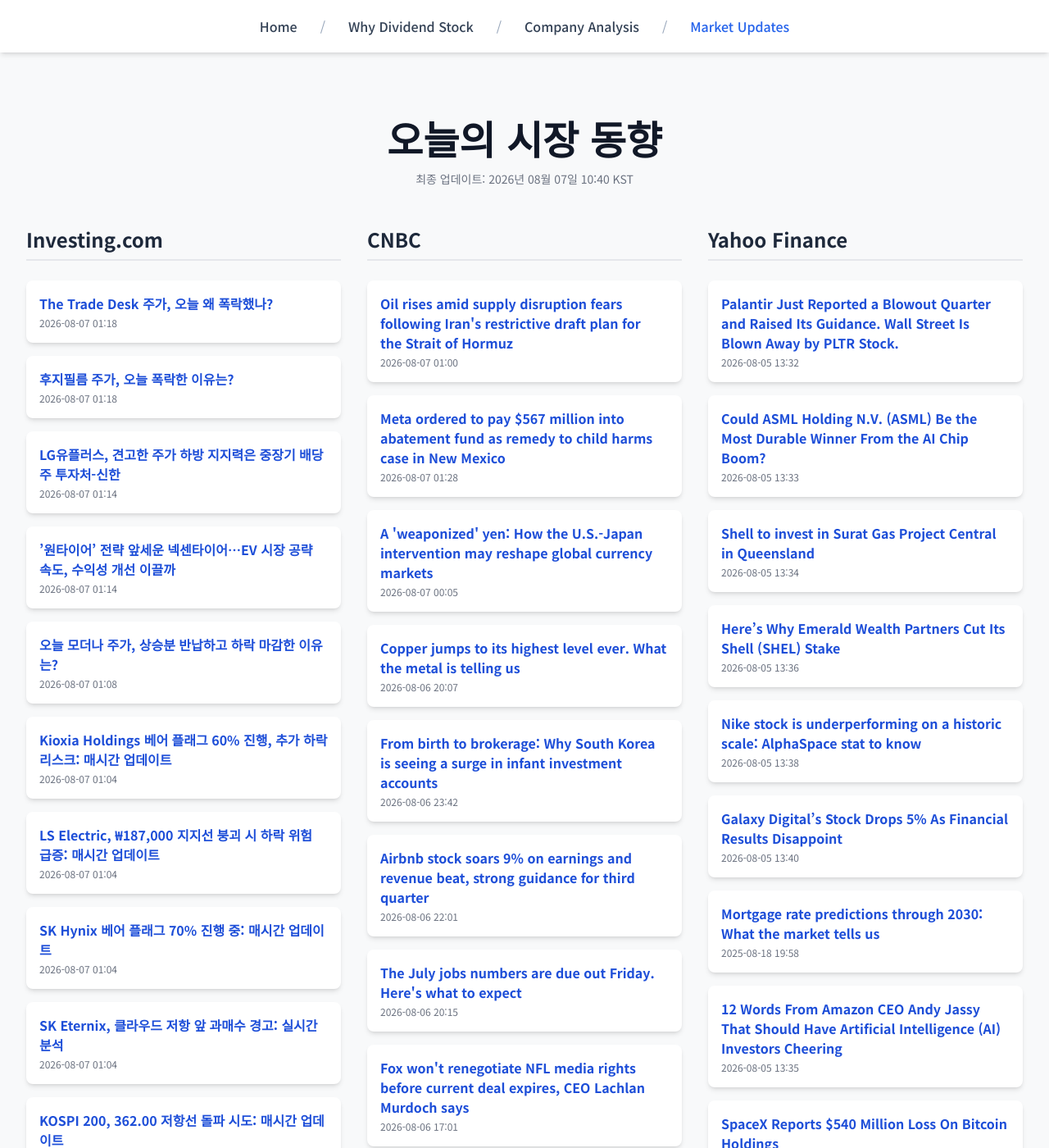
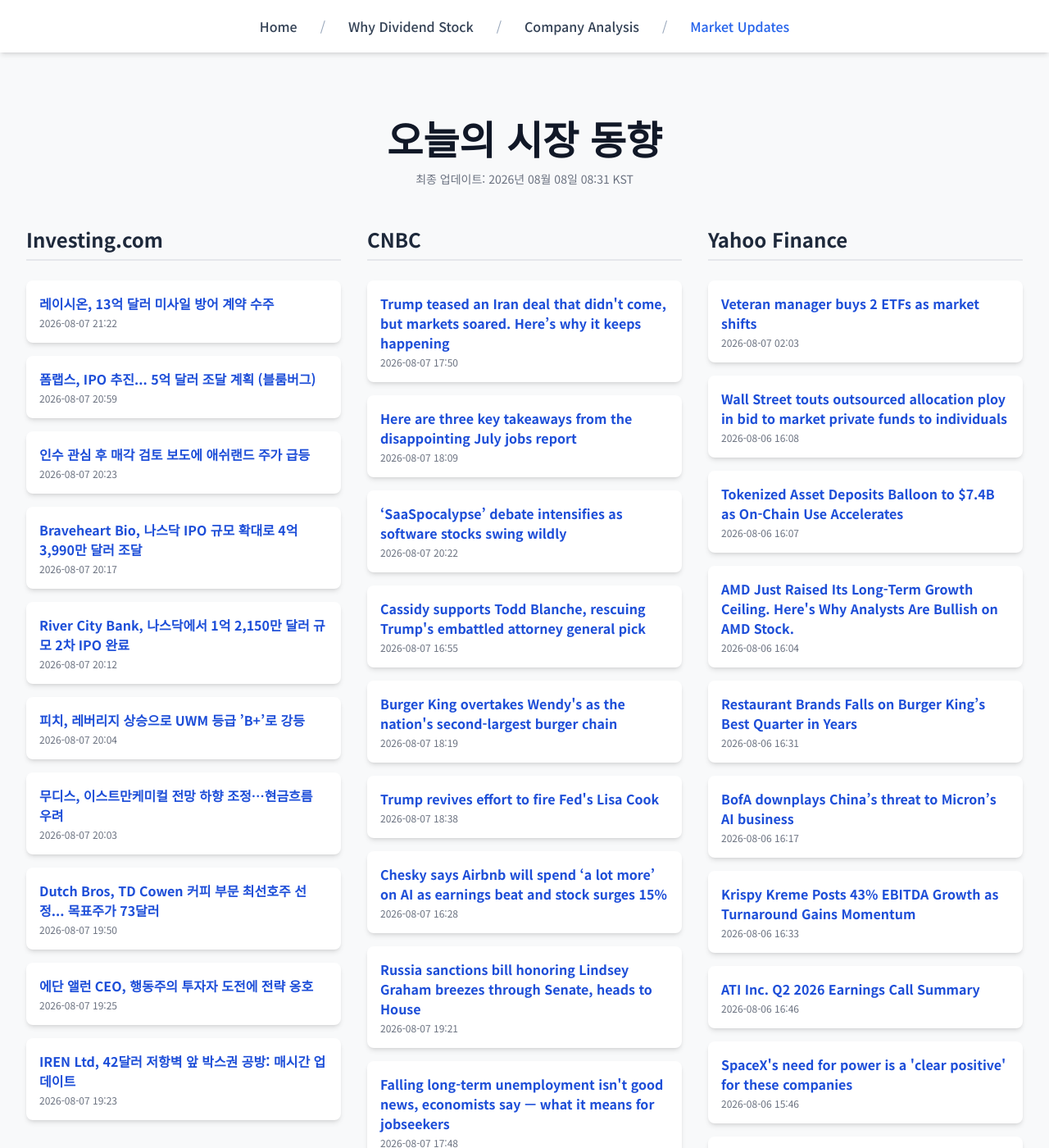
Before and after one commit to Kay-Hwang/my-company-analysis, a Jekyll site: the page built from market-updates.html, in a window 1280 px wide and 1400 px high. Shown: the whole window at 82% size. Built offline with Jekyll 4.4.1, drawn with Linux system fonts in a browser that asks for light colours; nearby versions of some CDN libraries; a script that is not in the unit is left out; some of the changed text lies outside the part shown.

Commit message:
Update daily data

```diff
--- a/_data/latest_data.json
+++ b/_data/latest_data.json
@@ -1,190 +1,190 @@
 {
-  "lastUpdated": "2026년 08월 07일 10:40 KST",
+  "lastUpdated": "2026년 08월 08일 08:31 KST",
   "news": {
     "investing": [
       {
-        "title": "The Trade Desk 주가, 오늘 왜 폭락했나?",
-        "link": "https://kr.investing.com/news/stock-market-news/article-93CH-2051600",
-        "pubDate": "2026-08-07 01:18:33",
-        "summary": "The Trade Desk 주가, 오늘 왜 폭락했나?"
+        "title": "레이시온, 13억 달러 미사일 방어 계약 수주",
+        "link": "https://kr.investing.com/news/stock-market-news/article-93CH-2052947",
+        "pubDate": "2026-08-07 21:22:22",
+        "summary": "레이시온, 13억 달러 미사일 방어 계약 수주"
       },
       {
-        "title": "후지필름 주가, 오늘 폭락한 이유는?",
-        "link": "https://kr.investing.com/news/stock-market-news/article-93CH-2051599",
-        "pubDate": "2026-08-07 01:18:27",
-        "summary": "후지필름 주가, 오늘 폭락한 이유는?"
+        "title": "폼랩스, IPO 추진... 5억 달러 조달 계획 (블룸버그)",
+        "link": "https://kr.investing.com/news/stock-market-news/article-93CH-2052926",
+        "pubDate": "2026-08-07 20:59:58",
+        "summary": "폼랩스, IPO 추진... 5억 달러 조달 계획 (블룸버그)"
       },
       {
-        "title": "LG유플러스, 견고한 주가 하방 지지력은 중장기 배당주 투자처-신한",
-        "link": "https://kr.investing.com/news/stock-market-news/article-2051598",
-        "pubDate": "2026-08-07 01:14:16",
-        "summary": "LG유플러스, 견고한 주가 하방 지지력은 중장기 배당주 투자처-신한"
+        "title": "인수 관심 후 매각 검토 보도에 애쉬랜드 주가 급등",
+        "link": "https://kr.investing.com/news/stock-market-news/article-93CH-2052907",
+        "pubDate": "2026-08-07 20:23:21",
+        "summary": "인수 관심 후 매각 검토 보도에 애쉬랜드 주가 급등"
       },
       {
-        "title": "’원타이어’ 전략 앞세운 넥센타이어…EV 시장 공략 속도, 수익성 개선 이끌까",
-        "link": "https://kr.investing.com/news/stock-market-news/article-2051597",
-        "pubDate": "2026-08-07 01:14:14",
-        "summary": "’원타이어’ 전략 앞세운 넥센타이어…EV 시장 공략 속도, 수익성 개선 이끌까"
+        "title": "Braveheart Bio, 나스닥 IPO 규모 확대로 4억 3,990만 달러 조달",
+        "link": "https://kr.investing.com/news/stock-market-news/article-432SI-2052897",
+        "pubDate": "2026-08-07 20:17:03",
+        "summary": "Braveheart Bio, 나스닥 IPO 규모 확대로 4억 3,990만 달러 조달"
       },
       {
-        "title": "오늘 모더나 주가, 상승분 반납하고 하락 마감한 이유는?",
-        "link": "https://kr.investing.com/news/stock-market-news/article-93CH-2051596",
-        "pubDate": "2026-08-07 01:08:18",
-        "summary": "오늘 모더나 주가, 상승분 반납하고 하락 마감한 이유는?"
+        "title": "River City Bank, 나스닥에서 1억 2,150만 달러 규모 2차 IPO 완료",
+        "link": "https://kr.investing.com/news/stock-market-news/article-432SI-2052892",
+        "pubDate": "2026-08-07 20:12:03",
+        "summary": "River City Bank, 나스닥에서 1억 2,150만 달러 규모 2차 IPO 완료"
       },
       {
-        "title": "Kioxia Holdings 베어 플래그 60% 진행, 추가 하락 리스크: 매시간 업데이트",
-        "link": "https://kr.investing.com/news/stock-market-news/article-93CH-2042993",
-        "pubDate": "2026-08-07 01:04:49",
-        "summary": "Kioxia Holdings 베어 플래그 60% 진행, 추가 하락 리스크: 매시간 업데이트"
+        "title": "피치, 레버리지 상승으로 UWM 등급 ’B+’로 강등",
+        "link": "https://kr.investing.com/news/stock-market-news/article-93CH-2052885",
+        "pubDate": "2026-08-07 20:04:11",
+        "summary": "피치, 레버리지 상승으로 UWM 등급 ’B+’로 강등"
       },
       {
-        "title": "LS Electric, ₩187,000 지지선 붕괴 시 하락 위험 급증: 매시간 업데이트",
-        "link": "https://kr.investing.com/news/stock-market-news/article-93CH-2042998",
-        "pubDate": "2026-08-07 01:04:46",
-        "summary": "LS Electric, ₩187,000 지지선 붕괴 시 하락 위험 급증: 매시간 업데이트"
+        "title": "무디스, 이스트만케미컬 전망 하향 조정…현금흐름 우려",
+        "link": "https://kr.investing.com/news/stock-market-news/article-93CH-2052883",
+        "pubDate": "2026-08-07 20:03:53",
+        "summary": "무디스, 이스트만케미컬 전망 하향 조정…현금흐름 우려"
       },
       {
-        "title": "SK Hynix 베어 플래그 70% 진행 중: 매시간 업데이트",
-        "link": "https://kr.investing.com/news/stock-market-news/article-93CH-2042980",
-        "pubDate": "2026-08-07 01:04:44",
-        "summary": "SK Hynix 베어 플래그 70% 진행 중: 매시간 업데이트"
+        "title": "Dutch Bros, TD Cowen 커피 부문 최선호주 선정... 목표주가 73달러",
+        "link": "https://kr.investing.com/news/stock-market-news/article-93CH-2052877",
+        "pubDate": "2026-08-07 19:50:05",
+        "summary": "Dutch Bros, TD Cowen 커피 부문 최선호주 선정... 목표주가 73달러"
       },
       {
-        "title": "SK Eternix, 클라우드 저항 앞 과매수 경고: 실시간 분석",
-        "link": "https://kr.investing.com/news/stock-market-news/article-93CH-2043000",
-        "pubDate": "2026-08-07 01:04:44",
-        "summary": "SK Eternix, 클라우드 저항 앞 과매수 경고: 실시간 분석"
+        "title": "에단 앨런 CEO, 행동주의 투자자 도전에 전략 옹호",
+        "link": "https://kr.investing.com/news/stock-market-news/article-93CH-2052869",
+        "pubDate": "2026-08-07 19:25:01",
+        "summary": "에단 앨런 CEO, 행동주의 투자자 도전에 전략 옹호"
       },
       {
-        "title": "KOSPI 200, 362.00 저항선 돌파 시도: 매시간 업데이트",
-        "link": "https://kr.investing.com/news/stock-market-news/article-93CH-2042995",
-        "pubDate": "2026-08-07 01:04:40",
-        "summary": "KOSPI 200, 362.00 저항선 돌파 시도: 매시간 업데이트"
+        "title": "IREN Ltd, 42달러 저항벽 앞 박스권 공방: 매시간 업데이트",
+        "link": "https://kr.investing.com/news/stock-market-news/article-93CH-2042999",
+        "pubDate": "2026-08-07 19:23:56",
+        "summary": "IREN Ltd, 42달러 저항벽 앞 박스권 공방: 매시간 업데이트"
       }
     ],
     "cnbc": [
       {
-        "title": "Oil rises amid supply disruption fears following Iran's restrictive draft plan for the Strait of Hormuz",
-        "link": "https://www.cnbc.com/2026/08/07/oil-rises-supply-fears-iran-draft-plan-strait-hormuz.html",
-        "pubDate": "Fri, 07 Aug 2026 01:00:40 GMT",
-        "summary": "News of Iran's restrictive draft plan for the Strait of Hormuz sent oil prices higher, renewing concerns over supply disruptions."
+        "title": "Trump teased an Iran deal that didn't come, but markets soared. Here’s why it keeps happening",
+        "link": "https://www.cnbc.com/2026/08/07/trump-iran-hormuz-deal-stocks-oil.html",
+        "pubDate": "Fri, 07 Aug 2026 17:50:12 GMT",
+        "summary": "As oil reserves and munitions stockpiles reportedly dwindle, analysts wonder how much longer markets will pounce when the Trump admin. dangles an Iran deal."
       },
       {
-        "title": "Meta ordered to pay $567 million into abatement fund as remedy to child harms case in New Mexico",
-        "link": "https://www.cnbc.com/2026/08/06/meta-to-pay-into-567-million-fund-after-child-harms-case-new-mexico.html",
-        "pubDate": "Fri, 07 Aug 2026 01:28:57 GMT",
-        "summary": "A judge in New Mexico ordered Meta to pay $567 million into an abatement fund after a jury ruled the company violated the state’s unfair practices act."
+        "title": "Here are three key takeaways from the disappointing July jobs report",
+        "link": "https://www.cnbc.com/2026/08/07/here-are-three-key-takeaways-from-the-disappointing-july-jobs-report.html",
+        "pubDate": "Fri, 07 Aug 2026 18:09:18 GMT",
+        "summary": "Nonfarm payrolls in the U.S. unexpectedly declined in July, but so did the unemployment rate, leaving investors with mixed signals."
       },
       {
-        "title": "A 'weaponized' yen: How the U.S.-Japan intervention may reshape global currency markets",
-        "link": "https://www.cnbc.com/2026/08/07/japan-us-yen-intervention-global-currency-markets.html",
-        "pubDate": "Fri, 07 Aug 2026 00:05:26 GMT",
-        "summary": "The unprecedented U.S.-Japan intervention to support the yen may end up shaping market behavior."
+        "title": "‘SaaSpocalypse’ debate intensifies as software stocks swing wildly",
+        "link": "https://www.cnbc.com/2026/08/07/saaspocalypse-debate-intensifies-as-software-stocks-swing-wildly.html",
+        "pubDate": "Fri, 07 Aug 2026 20:22:17 GMT",
+        "summary": "This week saw massive moves in both directions for software stocks, as investors try to figure out which names are best insulated from artificial intelligence."
       },
       {
-        "title": "Copper jumps to its highest level ever. What the metal is telling us",
-        "link": "https://www.cnbc.com/2026/08/06/copper-jumps-to-its-highest-level-ever-what-the-metal-is-telling-us-.html",
-        "pubDate": "Thu, 06 Aug 2026 20:07:51 GMT",
-        "summary": "Once a reliable gauge if economic health, \"Dr. Copper\" may be giving complicated signals this year."
+        "title": "Cassidy supports Todd Blanche, rescuing Trump's embattled attorney general pick",
+        "link": "https://www.cnbc.com/2026/08/07/blanche-ag-trump-cassidy-senate-confirmation.html",
+        "pubDate": "Fri, 07 Aug 2026 16:55:42 GMT",
+        "summary": "Attorney General nominee Todd Blanche needs at least 50 votes on the Senate floor to be confirmed after clearing the Senate Judiciary Committee."
       },
       {
-        "title": "From birth to brokerage: Why South Korea is seeing a surge in infant investment accounts",
-        "link": "https://www.cnbc.com/2026/08/07/south-korea-investment-stock-baby-accounts.html",
-        "pubDate": "Thu, 06 Aug 2026 23:42:20 GMT",
-        "summary": "South Korean babies are turning into mini shareholders, thanks to their parents' investment strategies."
+        "title": "Burger King overtakes Wendy's as the nation's second-largest burger chain",
+        "link": "https://www.cnbc.com/2026/08/07/burger-king-wendys-hamburger-restaurants.html",
+        "pubDate": "Fri, 07 Aug 2026 18:19:39 GMT",
+        "summary": "Burger King is once again the second-largest burger chain in the U.S. by system-wide sales."
       },
       {
-        "title": "Airbnb stock soars 9% on earnings and revenue beat, strong guidance for third quarter",
-        "link": "https://www.cnbc.com/2026/08/06/airbnb-abnb-q2-earningsreport.html",
-        "pubDate": "Thu, 06 Aug 2026 22:01:34 GMT",
-        "summary": "Airbnb said it's seeing strong demand \"across all regions,\" contributing to the company's better-than-expected forecast."
+        "title": "Trump revives effort to fire Fed's Lisa Cook",
+        "link": "https://www.cnbc.com/2026/08/07/trump-lisa-cook-federal-reserve.html",
+        "pubDate": "Fri, 07 Aug 2026 18:38:17 GMT",
+        "summary": "Trump aide Dan Scavino told Cook there is \"sufficient reason to believe that you made false statements on one or more mortgage agreements.\""
       },
       {
-        "title": "The July jobs numbers are due out Friday. Here's what to expect",
-        "link": "https://www.cnbc.com/2026/08/06/the-july-jobs-numbers-are-due-out-friday-heres-what-to-expect.html",
-        "pubDate": "Thu, 06 Aug 2026 20:15:22 GMT",
-        "summary": "Nonfarm payrolls are expected to post a gain of just 83,000 with an unchanged unemployment rate at 4.2%."
+        "title": "Chesky says Airbnb will spend ‘a lot more’ on AI as earnings beat and stock surges 15%",
+        "link": "https://www.cnbc.com/2026/08/07/chesky-airbnb-ai-earnings.html",
+        "pubDate": "Fri, 07 Aug 2026 16:28:54 GMT",
+        "summary": "Airbnb CEO Brian Chesky wasn’t sure AI would help the company, but a year later, he says it’s the reason growth is back."
       },
       {
-        "title": "Fox won't renegotiate NFL media rights before current deal expires, CEO Lachlan Murdoch says",
-        "link": "https://www.cnbc.com/2026/08/06/fox-nfl-media-rights-renegotiations-opt-out.html",
-        "pubDate": "Thu, 06 Aug 2026 17:01:07 GMT",
-        "summary": "Fox has decided not to renegotiate its current TV deal with the NFL until the expiration of the league's opt-out clause in 2030, said CEO Lachlan Murdoch."
+        "title": "Russia sanctions bill honoring Lindsey Graham breezes through Senate, heads to House",
+        "link": "https://www.cnbc.com/2026/08/07/russia-sanctions-bill-lindsey-graham-senate.html",
+        "pubDate": "Fri, 07 Aug 2026 19:21:22 GMT",
+        "summary": "A measure to impose new sanctions on Russian oil purchasers easily cleared the Senate and heads to the House."
       },
       {
-        "title": "Hollywood is cranking out billion-dollar movies again. 'Spider-Man' just joined the ranks",
-        "link": "https://www.cnbc.com/2026/08/05/hollywood-2026-billion-dollar-movies.html",
-        "pubDate": "Wed, 05 Aug 2026 21:55:46 GMT",
-        "summary": "Box office analysts say the resurgence of billion-dollar releases bodes well for a film industry that's still chasing pre-Covid levels, even with higher prices."
+        "title": "Falling long-term unemployment isn't good news, economists say — what it means for jobseekers",
+        "link": "https://www.cnbc.com/2026/08/07/long-term-unemployment-job-market-workers-labor-force.html",
+        "pubDate": "Fri, 07 Aug 2026 17:48:28 GMT",
+        "summary": "Unemployment appears to have fallen due to an exodus of workers from the labor force, which would be bad for household finances and the economy."
       },
       {
-        "title": "Beijing flips the script on the U.S. tech war — and tests the truce weeks before Xi's visit",
-        "link": "https://www.cnbc.com/2026/08/06/us-china-trump-xi-summit-trade-technology-restrictions.html",
-        "pubDate": "Thu, 06 Aug 2026 07:59:32 GMT",
-        "summary": "China unleashed its broadest package of trade countermeasures since last October's trade truce, pushing back against a string of recent U.S. restrictions."
+        "title": "Prediction markets take center stage in latest round of quarterly earnings reports",
+        "link": "https://www.cnbc.com/2026/08/07/prediction-markets-take-center-stage-in-latest-quarterly-earnings.html",
+        "pubDate": "Fri, 07 Aug 2026 21:38:57 GMT",
+        "summary": "Recent quarterly reports from DraftKings, Flutter Entertainment and others offer a view into prediction markets businesses and their performance."
       }
     ],
     "yahoo": [
       {
-        "title": "Palantir Just Reported a Blowout Quarter and Raised Its Guidance. Wall Street Is Blown Away by PLTR Stock.",
-        "link": "https://finance.yahoo.com/markets/stocks/articles/palantir-just-reported-blowout-quarter-133254137.html",
-        "pubDate": "2026-08-05T13:32:54Z",
-        "summary": "Palantir Just Reported a Blowout Quarter and Raised Its Guidance. Wall Street Is Blown Away by PLTR Stock."
+        "title": "Veteran manager buys 2 ETFs as market shifts",
+        "link": "https://finance.yahoo.com/markets/stocks/articles/veteran-manager-buys-2-etfs-020300490.html",
+        "pubDate": "2026-08-07T02:03:00Z",
+        "summary": "Veteran manager buys 2 ETFs as market shifts"
       },
       {
-        "title": "Could ASML Holding N.V. (ASML) Be the Most Durable Winner From the AI Chip Boom?",
-        "link": "https://finance.yahoo.com/markets/stocks/articles/could-asml-holding-n-v-133316420.html",
-        "pubDate": "2026-08-05T13:33:16Z",
-        "summary": "Could ASML Holding N.V. (ASML) Be the Most Durable Winner From the AI Chip Boom?"
+        "title": "Wall Street touts outsourced allocation ploy in bid to market private funds to individuals",
+        "link": "https://finance.yahoo.com/markets/stocks/articles/wall-street-touts-outsourced-allocation-160854256.html",
+        "pubDate": "2026-08-06T16:08:54Z",
+        "summary": "Wall Street touts outsourced allocation ploy in bid to market private funds to individuals"
       },
       {
-        "title": "Shell to invest in Surat Gas Project Central in Queensland",
-        "link": "https://finance.yahoo.com/energy/articles/shell-invest-surat-gas-project-133410241.html",
-        "pubDate": "2026-08-05T13:34:10Z",
-        "summary": "Shell to invest in Surat Gas Project Central in Queensland"
+        "title": "Tokenized Asset Deposits Balloon to $7.4B as On-Chain Use Accelerates",
+        "link": "https://finance.yahoo.com/markets/crypto/articles/tokenized-asset-deposits-balloon-7-160700961.html",
+        "pubDate": "2026-08-06T16:07:00Z",
+        "summary": "Tokenized Asset Deposits Balloon to $7.4B as On-Chain Use Accelerates"
       },
       {
-        "title": "Here’s Why Emerald Wealth Partners Cut Its Shell (SHEL) Stake",
-        "link": "https://finance.yahoo.com/markets/stocks/articles/why-emerald-wealth-partners-cut-133652355.html",
-        "pubDate": "2026-08-05T13:36:52Z",
-        "summary": "Here’s Why Emerald Wealth Partners Cut Its Shell (SHEL) Stake"
+        "title": "AMD Just Raised Its Long-Term Growth Ceiling. Here's Why Analysts Are Bullish on AMD Stock.",
+        "link": "https://finance.yahoo.com/markets/stocks/articles/amd-just-raised-long-term-160415836.html",
+        "pubDate": "2026-08-06T16:04:15Z",
+        "summary": "AMD Just Raised Its Long-Term Growth Ceiling. Here's Why Analysts Are Bullish on AMD Stock."
       },
       {
-        "title": "Nike stock is underperforming on a historic scale: AlphaSpace stat to know",
-        "link": "https://finance.yahoo.com/markets/article/nike-stock-is-underperforming-on-a-historic-scale-alphaspace-stat-to-know-133834175.html",
-        "pubDate": "2026-08-05T13:38:34Z",
-        "summary": "Nike stock is underperforming on a historic scale: AlphaSpace stat to know"
+        "title": "Restaurant Brands Falls on Burger King’s Best Quarter in Years",
+        "link": "https://finance.yahoo.com/markets/stocks/articles/restaurant-brands-falls-burger-king-163158593.html",
+        "pubDate": "2026-08-06T16:31:58Z",
+        "summary": "Restaurant Brands Falls on Burger King’s Best Quarter in Years"
       },
       {
-        "title": "Galaxy Digital’s Stock Drops 5% As Financial Results Disappoint",
-        "link": "https://finance.yahoo.com/markets/stocks/articles/galaxy-digital-stock-drops-5-134000968.html",
-        "pubDate": "2026-08-05T13:40:00Z",
-        "summary": "Galaxy Digital’s Stock Drops 5% As Financial Results Disappoint"
+        "title": "BofA downplays China’s threat to Micron’s AI business",
+        "link": "https://finance.yahoo.com/technology/ai/articles/bofa-downplays-china-threat-micron-161700225.html",
+        "pubDate": "2026-08-06T16:17:00Z",
+        "summary": "BofA downplays China’s threat to Micron’s AI business"
       },
       {
-        "title": "Mortgage rate predictions through 2030: What the market tells us",
-        "link": "https://finance.yahoo.com/personal-finance/mortgages/article/mortgage-rate-predictions-through-2030-what-the-market-tells-us-195826935.html",
-        "pubDate": "2025-08-18T19:58:26Z",
-        "summary": "Mortgage rate predictions through 2030: What the market tells us"
+        "title": "Krispy Kreme Posts 43% EBITDA Growth as Turnaround Gains Momentum",
+        "link": "https://finance.yahoo.com/markets/stocks/articles/krispy-kreme-posts-43-ebitda-163348365.html",
+        "pubDate": "2026-08-06T16:33:48Z",
+        "summary": "Krispy Kreme Posts 43% EBITDA Growth as Turnaround Gains Momentum"
       },
       {
-        "title": "12 Words From Amazon CEO Andy Jassy That Should Have Artificial Intelligence (AI) Investors Cheering",
-        "link": "https://finance.yahoo.com/technology/ai/articles/12-words-amazon-ceo-andy-133500271.html",
-        "pubDate": "2026-08-05T13:35:00Z",
-        "summary": "12 Words From Amazon CEO Andy Jassy That Should Have Artificial Intelligence (AI) Investors Cheering"
+        "title": "ATI Inc. Q2 2026 Earnings Call Summary",
+        "link": "https://finance.yahoo.com/markets/stocks/articles/ati-inc-q2-2026-earnings-164609104.html",
+        "pubDate": "2026-08-06T16:46:09Z",
+        "summary": "ATI Inc. Q2 2026 Earnings Call Summary"
       },
       {
-        "title": "SpaceX Reports $540 Million Loss On Bitcoin Holdings",
-        "link": "https://finance.yahoo.com/markets/crypto/articles/spacex-reports-540-million-loss-134200453.html",
-        "pubDate": "2026-08-05T13:42:00Z",
-        "summary": "SpaceX Reports $540 Million Loss On Bitcoin Holdings"
+        "title": "SpaceX's need for power is a 'clear positive' for these companies",
+        "link": "https://finance.yahoo.com/markets/article/spacexs-need-for-power-is-a-clear-positive-for-these-companies-154604075.html",
+        "pubDate": "2026-08-06T15:46:04Z",
+        "summary": "SpaceX's need for power is a 'clear positive' for these companies"
       },
       {
-        "title": "Here’s How Navient Corporation’s (NAVI) Leadership Is Setting Up a Re-Rating",
-        "link": "https://finance.yahoo.com/markets/stocks/articles/navient-corporation-navi-leadership-setting-134458094.html",
-        "pubDate": "2026-08-05T13:44:58Z",
-        "summary": "Here’s How Navient Corporation’s (NAVI) Leadership Is Setting Up a Re-Rating"
+        "title": "A Chinese Investment Firm Just Downgraded Apple. Here's What It Means for AAPL Stock.",
+        "link": "https://finance.yahoo.com/markets/stocks/articles/chinese-investment-firm-just-downgraded-165028791.html",
+        "pubDate": "2026-08-06T16:50:28Z",
+        "summary": "A Chinese Investment Firm Just Downgraded Apple. Here's What It Means for AAPL Stock."
       }
     ]
   }
```
